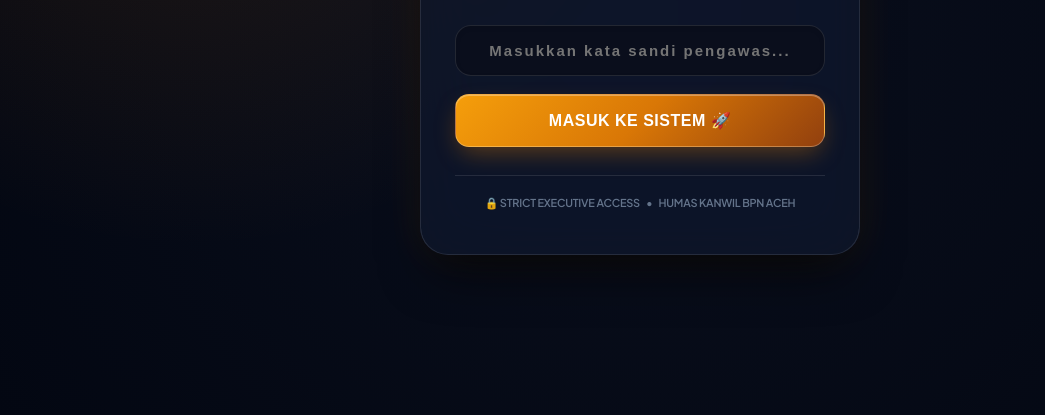
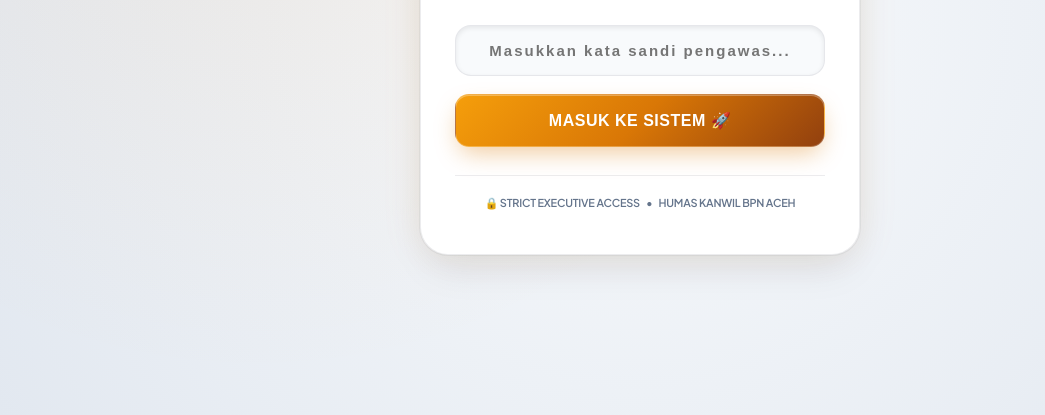
Before and after one commit to putraboobeat/autonotif, a website: page src/dashboard/public/index.html in a window 1280 px wide. Shown: the part 385-800 px from the top of the page, without its empty margins (0-1045 px from the left). Drawn offline with Linux system fonts and the light colour scheme.

Commit message:
feat(ui): set Light Theme as default and polish design system tokens

```diff
--- a/src/dashboard/public/app.js
+++ b/src/dashboard/public/app.js
@@ -25,7 +25,7 @@ function parseUtcDate(dateStr) {
 // Dual Theme System (Cerah & Gelap / Light & Dark)
 // ============================================
 function initTheme() {
-  const savedTheme = localStorage.getItem('bpn_portal_theme') || 'dark';
+  const savedTheme = localStorage.getItem('bpn_portal_theme') || 'light';
   document.documentElement.setAttribute('data-theme', savedTheme);
   updateThemeButtons(savedTheme);
 }
--- a/src/dashboard/public/index.html
+++ b/src/dashboard/public/index.html
@@ -18,7 +18,7 @@
       <!-- Theme Toggle Button on Gate -->
       <div style="position: absolute; top: 16px; right: 16px; z-index: 10;">
         <button class="theme-btn" onclick="toggleTheme()" type="button" title="Ubah Mode Cerah / Gelap">
-          <span class="theme-toggle-icon">🌞</span> <span class="theme-toggle-text">Cerah</span>
+          <span class="theme-toggle-icon">🌙</span> <span class="theme-toggle-text">Gelap</span>
         </button>
       </div>
 
@@ -81,7 +81,7 @@
         </div>
         <span class="timestamp" id="last-scrape">-</span>
         <button class="theme-btn" onclick="toggleTheme()" type="button" title="Ubah Mode Cerah / Gelap">
-          <span class="theme-toggle-icon">🌞</span> <span class="theme-toggle-text">Cerah</span>
+          <span class="theme-toggle-icon">🌙</span> <span class="theme-toggle-text">Gelap</span>
         </button>
         <button class="btn btn-danger btn-sm" style="padding: 8px 14px; font-size: 13px; border-radius: 10px; background: var(--danger-bg); border: 1px solid rgba(244, 63, 94, 0.4); color: var(--danger); cursor: pointer; font-weight: 700; display: flex; align-items: center; gap: 6px;" onclick="handleGateLogout()" title="Kunci & Keluar Dashboard">Keluar 🔒</button>
       </div>
--- a/src/dashboard/public/style.css
+++ b/src/dashboard/public/style.css
@@ -5,8 +5,72 @@
    DUAL THEME: OBSIDIAN DARK & ROYAL QUARTZ LIGHT
    ============================================ */
 
-/* DEFAULT: DARK MODE (Obsidian Quartz) */
-:root, [data-theme="dark"] {
+/* DEFAULT: LIGHT MODE (Royal Ivory & Gold ATR/BPN) */
+:root, [data-theme="light"] {
+  --bg-primary: #f1f5f9;
+  --bg-secondary: rgba(255, 255, 255, 0.92);
+  --bg-card: #ffffff;
+  --bg-card-hover: #ffffff;
+  --bg-input: #f8fafc;
+  --bg-modal: #ffffff;
+  --bg-tab-nav: rgba(226, 232, 240, 0.75);
+  --bg-th: #f8fafc;
+  --bg-modal-footer: #f8fafc;
+
+  --text-primary: #0f172a;
+  --text-secondary: #334155;
+  --text-muted: #64748b;
+  --text-accent: #b45309;
+  --text-inverse: #ffffff;
+
+  /* ATR/BPN Ministerial Gold & Sky Accents */
+  --accent-primary: #d97706;
+  --accent-secondary: #b45309;
+  --accent-gradient: linear-gradient(135deg, #d97706 0%, #b45309 50%, #78350f 100%);
+  --accent-glow: 0 10px 25px -5px rgba(217, 119, 6, 0.25);
+
+  --sapphire-primary: #0284c7;
+  --sapphire-gradient: linear-gradient(135deg, #0284c7 0%, #0369a1 100%);
+  --sapphire-glow: 0 10px 25px -5px rgba(2, 132, 199, 0.22);
+
+  /* Status Colors */
+  --success: #10b981;
+  --success-bg: rgba(16, 185, 129, 0.12);
+  --warning: #f59e0b;
+  --warning-bg: rgba(245, 158, 11, 0.12);
+  --danger: #ef4444;
+  --danger-bg: rgba(239, 68, 68, 0.12);
+  --info: #0284c7;
+  --info-bg: rgba(2, 132, 199, 0.12);
+
+  /* Glass Borders & Reflected Highlights */
+  --border-color: rgba(15, 23, 42, 0.08);
+  --border-glow: rgba(217, 119, 6, 0.35);
+  --border-highlight: rgba(255, 255, 255, 0.9);
+
+  /* Auth Gate Light Mode (Ministerial White Crystal) */
+  --gate-bg: radial-gradient(circle at 20% 20%, rgba(217, 119, 6, 0.08) 0%, transparent 50%), radial-gradient(circle at center, #f8fafc 0%, #e2e8f0 100%);
+  --gate-card-bg: #ffffff;
+  --gate-input-bg: #f8fafc;
+
+  /* Shadows */
+  --shadow-sm: 0 2px 8px rgba(15, 23, 42, 0.04);
+  --shadow-md: 0 8px 24px -4px rgba(15, 23, 42, 0.06), 0 0 0 1px rgba(15, 23, 42, 0.04);
+  --shadow-lg: 0 20px 40px -10px rgba(15, 23, 42, 0.1), 0 0 0 1px rgba(15, 23, 42, 0.05);
+
+  /* Radius & Transitions */
+  --radius-sm: 8px;
+  --radius-md: 12px;
+  --radius-lg: 16px;
+  --radius-xl: 22px;
+  --radius-xxl: 28px;
+  --transition-fast: 0.15s ease;
+  --transition-normal: 0.25s cubic-bezier(0.16, 1, 0.3, 1);
+  --transition-smooth: 0.4s cubic-bezier(0.16, 1, 0.3, 1);
+}
+
+/* THEME: GELAP / DARK MODE (Obsidian Quartz) */
+[data-theme="dark"] {
   --bg-primary: #070b12;
   --bg-secondary: rgba(15, 23, 42, 0.75);
   --bg-card: rgba(15, 23, 42, 0.6);
@@ -23,7 +87,6 @@
   --text-accent: #fbbf24;
   --text-inverse: #0f172a;
 
-  /* ATR/BPN Ministerial Gold & Sky Accents */
   --accent-primary: #d97706;
   --accent-secondary: #f59e0b;
   --accent-gradient: linear-gradient(135deg, #f59e0b 0%, #d97706 50%, #b45309 100%);
@@ -33,7 +96,6 @@
   --sapphire-gradient: linear-gradient(135deg, #38bdf8 0%, #0284c7 100%);
   --sapphire-glow: 0 10px 25px -5px rgba(14, 165, 233, 0.35);
 
-  /* Status Colors */
   --success: #10b981;
   --success-bg: rgba(16, 185, 129, 0.15);
   --warning: #f59e0b;
@@ -43,71 +105,17 @@
   --info: #38bdf8;
   --info-bg: rgba(56, 189, 248, 0.15);
 
-  /* Glass Borders & Reflected Highlights */
   --border-color: rgba(255, 255, 255, 0.1);
   --border-glow: rgba(245, 158, 11, 0.35);
   --border-highlight: rgba(255, 255, 255, 0.2);
 
-  /* Auth Gate Specifics */
   --gate-bg: radial-gradient(circle at 15% 15%, rgba(217, 119, 6, 0.15) 0%, transparent 40%), radial-gradient(circle at center, #0a0f1d 0%, #030712 100%);
   --gate-card-bg: rgba(15, 23, 42, 0.8);
   --gate-input-bg: rgba(10, 15, 28, 0.9);
 
-  /* Shadows */
   --shadow-sm: 0 4px 12px rgba(0, 0, 0, 0.3);
   --shadow-md: 0 10px 30px -5px rgba(0, 0, 0, 0.5), inset 0 1px 0 rgba(255, 255, 255, 0.15);
   --shadow-lg: 0 25px 50px -12px rgba(0, 0, 0, 0.75), inset 0 1px 0 rgba(255, 255, 255, 0.2);
-
-  /* Radius & Transitions */
-  --radius-sm: 8px;
-  --radius-md: 12px;
-  --radius-lg: 16px;
-  --radius-xl: 22px;
-  --radius-xxl: 28px;
-  --transition-fast: 0.15s ease;
-  --transition-normal: 0.25s cubic-bezier(0.16, 1, 0.3, 1);
-  --transition-smooth: 0.4s cubic-bezier(0.16, 1, 0.3, 1);
-}
-
-/* THEME: CERAH / LIGHT MODE (Royal Ivory & Gold ATR/BPN) */
-[data-theme="light"] {
-  --bg-primary: #f0f4f8;
-  --bg-secondary: rgba(255, 255, 255, 0.88);
-  --bg-card: rgba(255, 255, 255, 0.78);
-  --bg-card-hover: rgba(255, 255, 255, 0.95);
-  --bg-input: rgba(241, 245, 249, 0.9);
-  --bg-modal: rgba(255, 255, 255, 0.98);
-  --bg-tab-nav: rgba(226, 232, 240, 0.7);
-  --bg-th: rgba(241, 245, 249, 0.9);
-  --bg-modal-footer: rgba(248, 250, 252, 0.8);
-
-  --text-primary: #0f172a;
-  --text-secondary: #334155;
-  --text-muted: #64748b;
-  --text-accent: #b45309;
-  --text-inverse: #ffffff;
-
-  --accent-primary: #d97706;
-  --accent-secondary: #b45309;
-  --accent-gradient: linear-gradient(135deg, #d97706 0%, #b45309 50%, #78350f 100%);
-  --accent-glow: 0 10px 25px -5px rgba(217, 119, 6, 0.28);
-
-  --sapphire-primary: #0369a1;
-  --sapphire-gradient: linear-gradient(135deg, #0284c7 0%, #0369a1 100%);
-  --sapphire-glow: 0 10px 25px -5px rgba(2, 132, 199, 0.25);
-
-  --border-color: rgba(15, 23, 42, 0.08);
-  --border-glow: rgba(217, 119, 6, 0.4);
-  --border-highlight: rgba(255, 255, 255, 0.9);
-
-  /* Auth Gate Light Mode (Ministerial White Crystal) */
-  --gate-bg: radial-gradient(circle at 20% 20%, rgba(217, 119, 6, 0.12) 0%, transparent 50%), radial-gradient(circle at center, #f8fafc 0%, #e2e8f0 100%);
-  --gate-card-bg: rgba(255, 255, 255, 0.85);
-  --gate-input-bg: #f8fafc;
-
-  --shadow-sm: 0 4px 15px rgba(15, 23, 42, 0.04);
-  --shadow-md: 0 12px 30px -5px rgba(15, 23, 42, 0.08), inset 0 1px 0 rgba(255, 255, 255, 0.8);
-  --shadow-lg: 0 25px 50px -12px rgba(15, 23, 42, 0.15), inset 0 1px 0 rgba(255, 255, 255, 0.9);
 }
 
 /* ============================================
```
